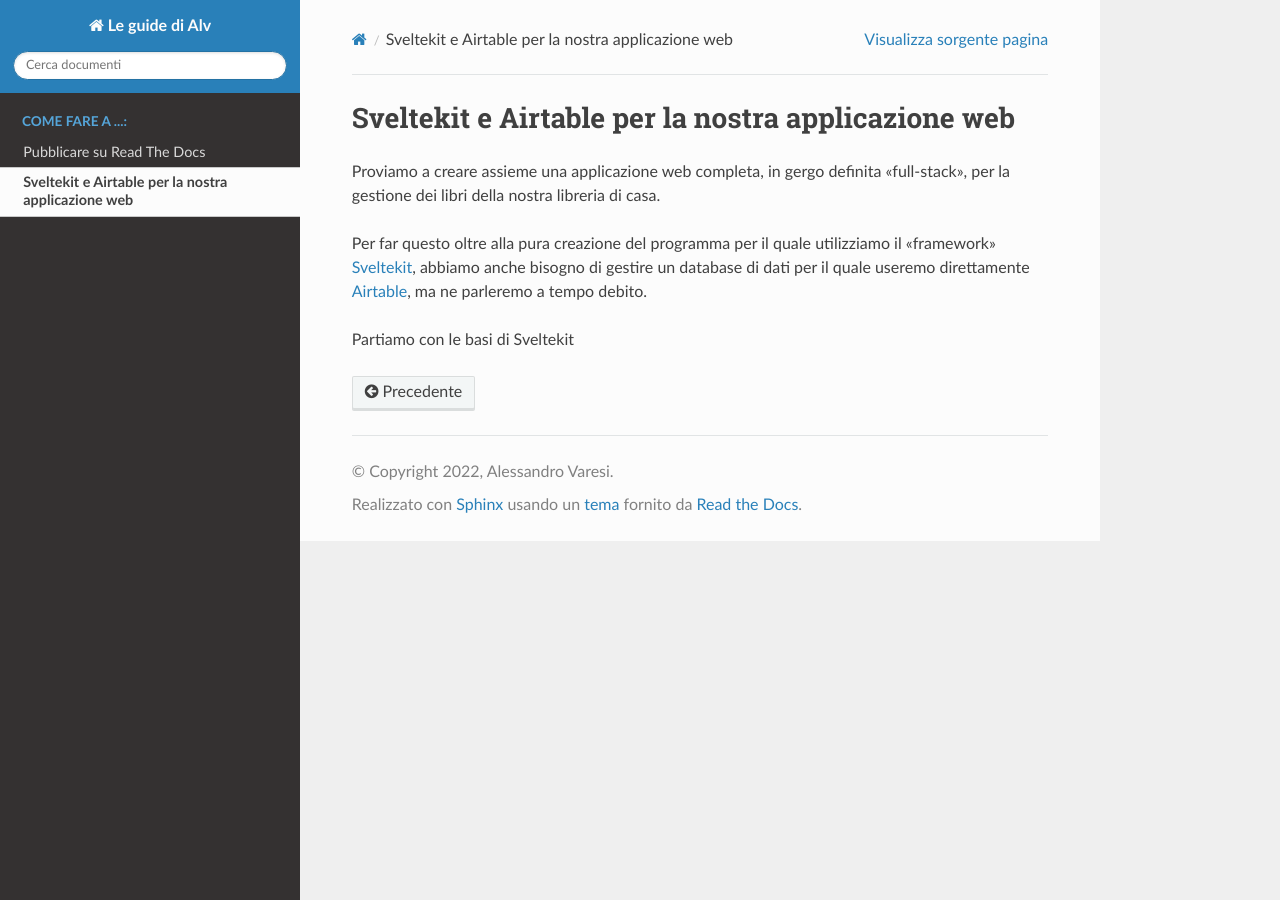
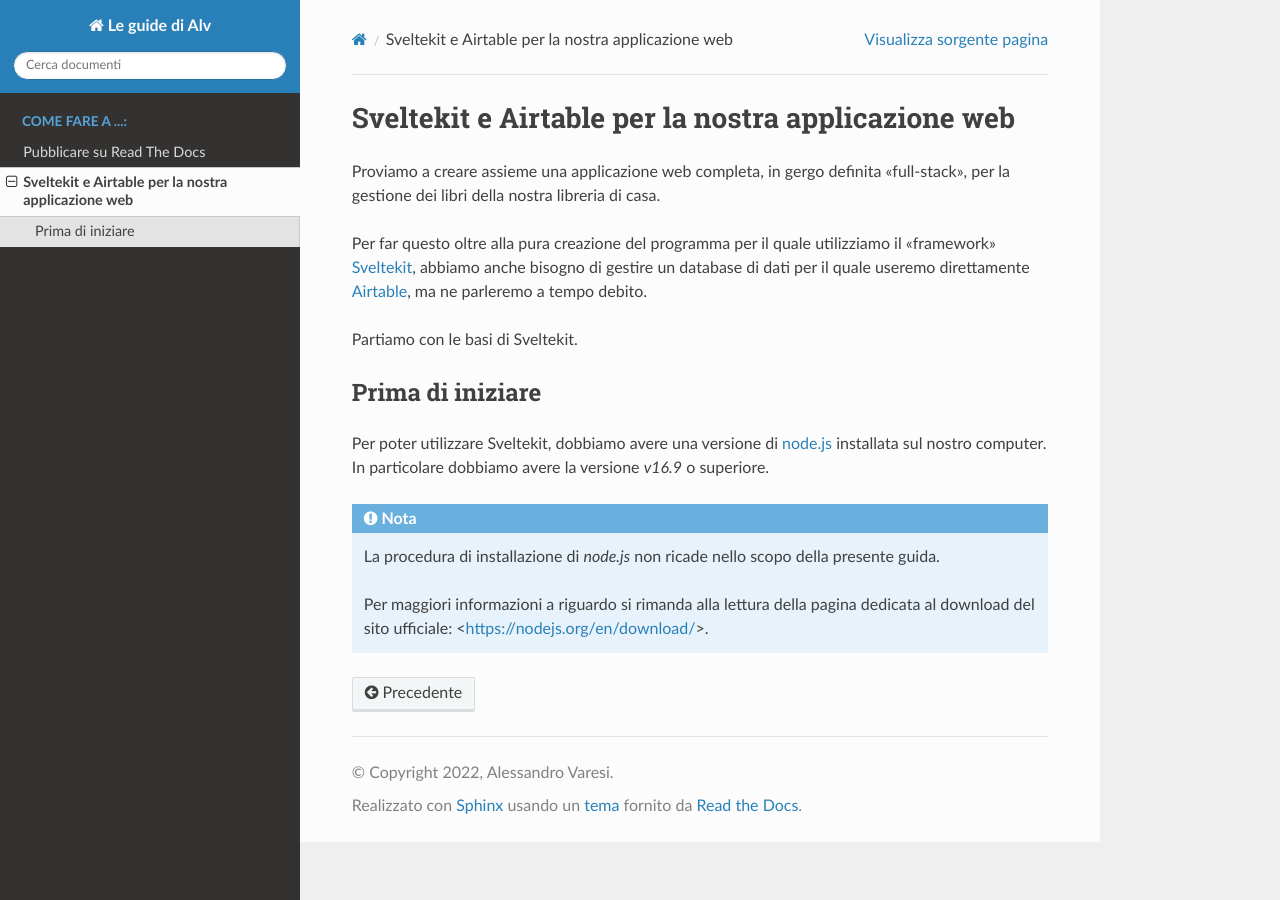
Before and after one commit to novice-handbooks/le-guide-di-alv, a Sphinx documentation site: the page built from docs/sveltekit-airtable-howto/index.rst, in a window 1280 px wide. Built offline with Sphinx 7.4.7 and the Read the Docs theme 2.0.0, drawn with Linux system fonts in a browser that asks for light colours.

Commit message:
Prima di iniziare

```diff
--- a/docs/sveltekit-airtable-howto/index.rst
+++ b/docs/sveltekit-airtable-howto/index.rst
@@ -10,4 +10,19 @@
 abbiamo anche bisogno di gestire un database di dati per il quale useremo
 direttamente `Airtable <https://airtable.com>`_, ma ne parleremo a tempo debito.
 
-Partiamo con le basi di Sveltekit
+Partiamo con le basi di Sveltekit.
+
+Prima di iniziare
+-----------------
+
+Per poter utilizzare Sveltekit, dobbiamo avere una versione
+di `node.js <https://nodejs.org/>`_ installata sul nostro computer.
+In particolare dobbiamo avere la versione `v16.9` o superiore.
+
+.. NOTE::
+    La procedura di installazione di `node.js` non ricade nello
+    scopo della presente guida.
+
+    Per maggiori informazioni a riguardo si rimanda alla
+    lettura della pagina dedicata al download del sito
+    ufficiale: <https://nodejs.org/en/download/>.
```
